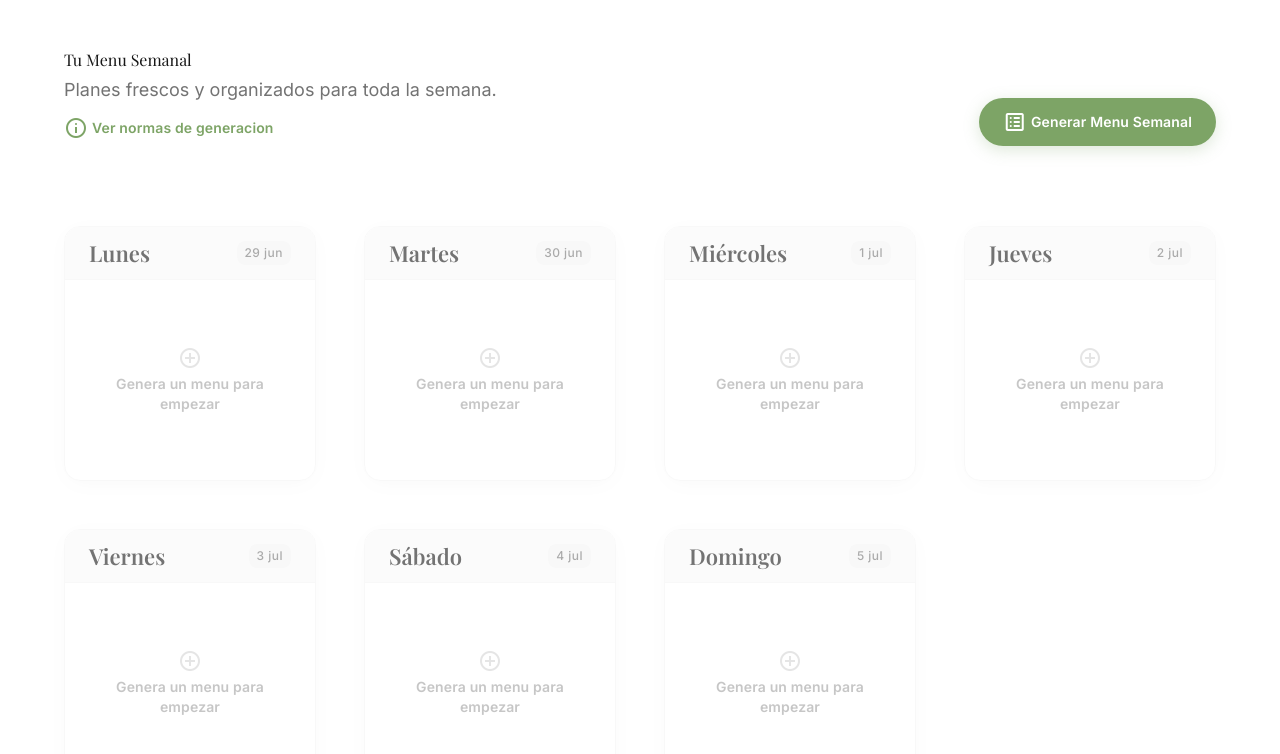
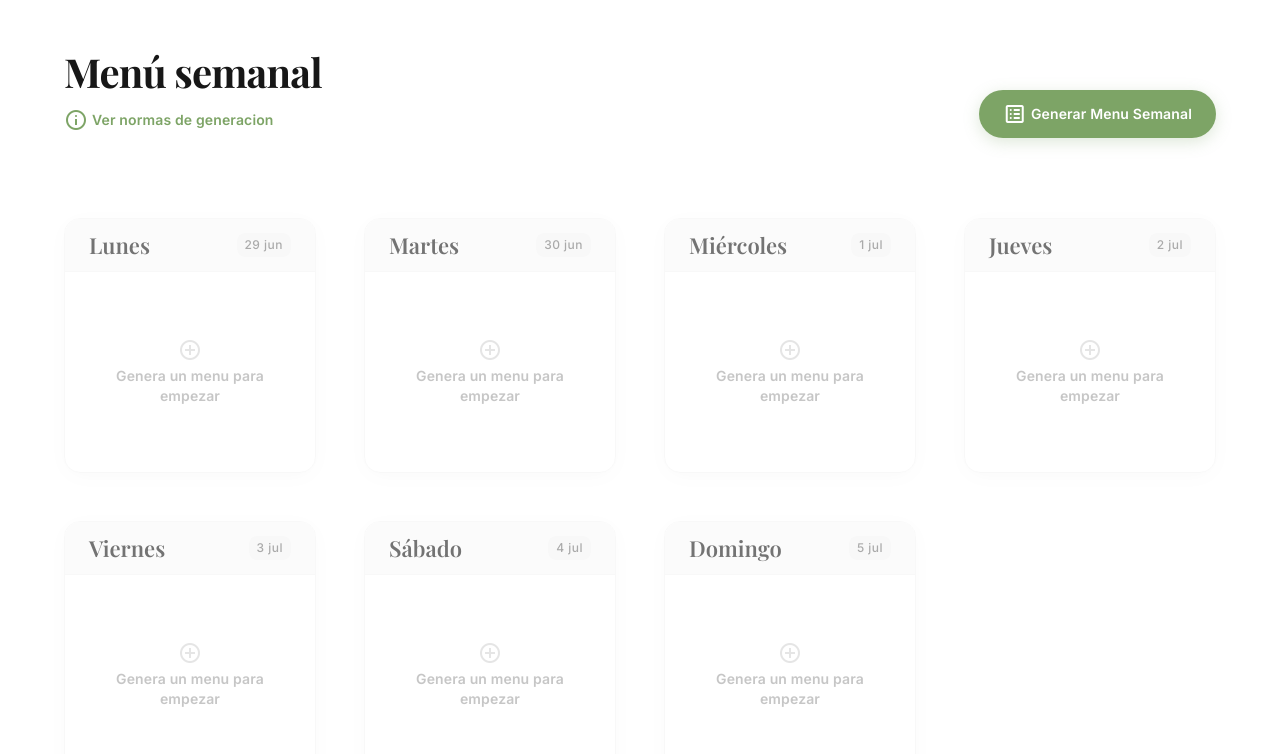
Before and after one commit to xportas/open-random-recipes, a Next.js app: page /menu in a window 1280 px wide. Shown: the top 754 px of the page. Built offline with nearby package versions, Linux system fonts and the light colour scheme; a web font is replaced by a local one.

Commit message:
refact title

```diff
--- a/app/menu/components/MenuHeader.js
+++ b/app/menu/components/MenuHeader.js
@@ -2,12 +2,9 @@ export default function MenuHeader({ onGenerate, onClear, hasMenu, onShowRules }
   return (
     <div className="flex flex-col md:flex-row justify-between items-start md:items-end gap-md">
       <div>
-        <h2 className="font-headline-lg-mobile md:font-headline-lg text-neutral-900 mb-xs">
-          Tu Menu Semanal
-        </h2>
-        <p className="font-body-lg text-body-lg text-neutral-500">
-          Planes frescos y organizados para toda la semana.
-        </p>
+        <h1 className="font-headline-lg-mobile md:font-headline-lg text-headline-lg-mobile md:text-headline-lg text-neutral-900">
+        Menú semanal
+      </h1>
         {onShowRules && (
           <button
             onClick={onShowRules}
```
